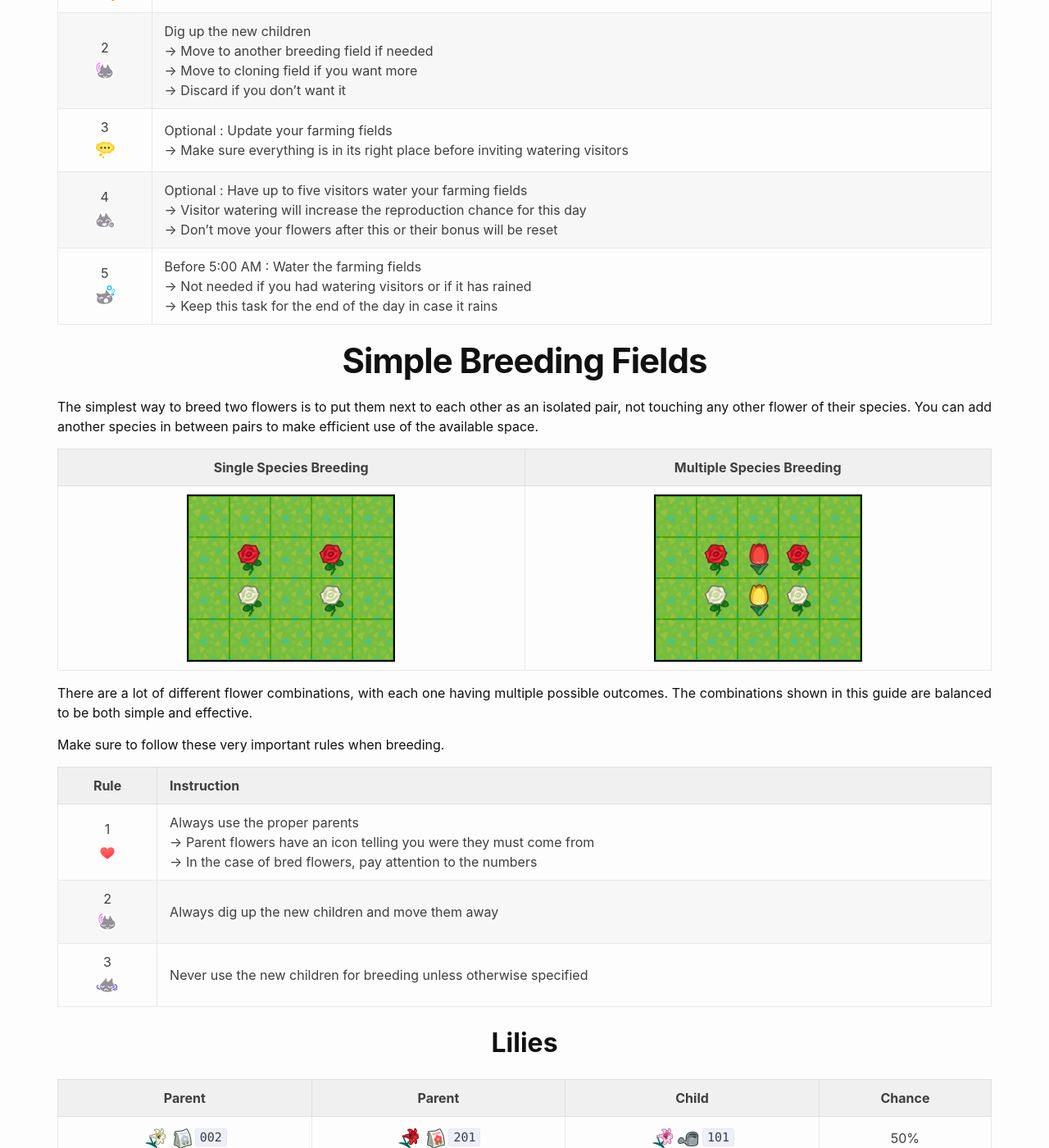
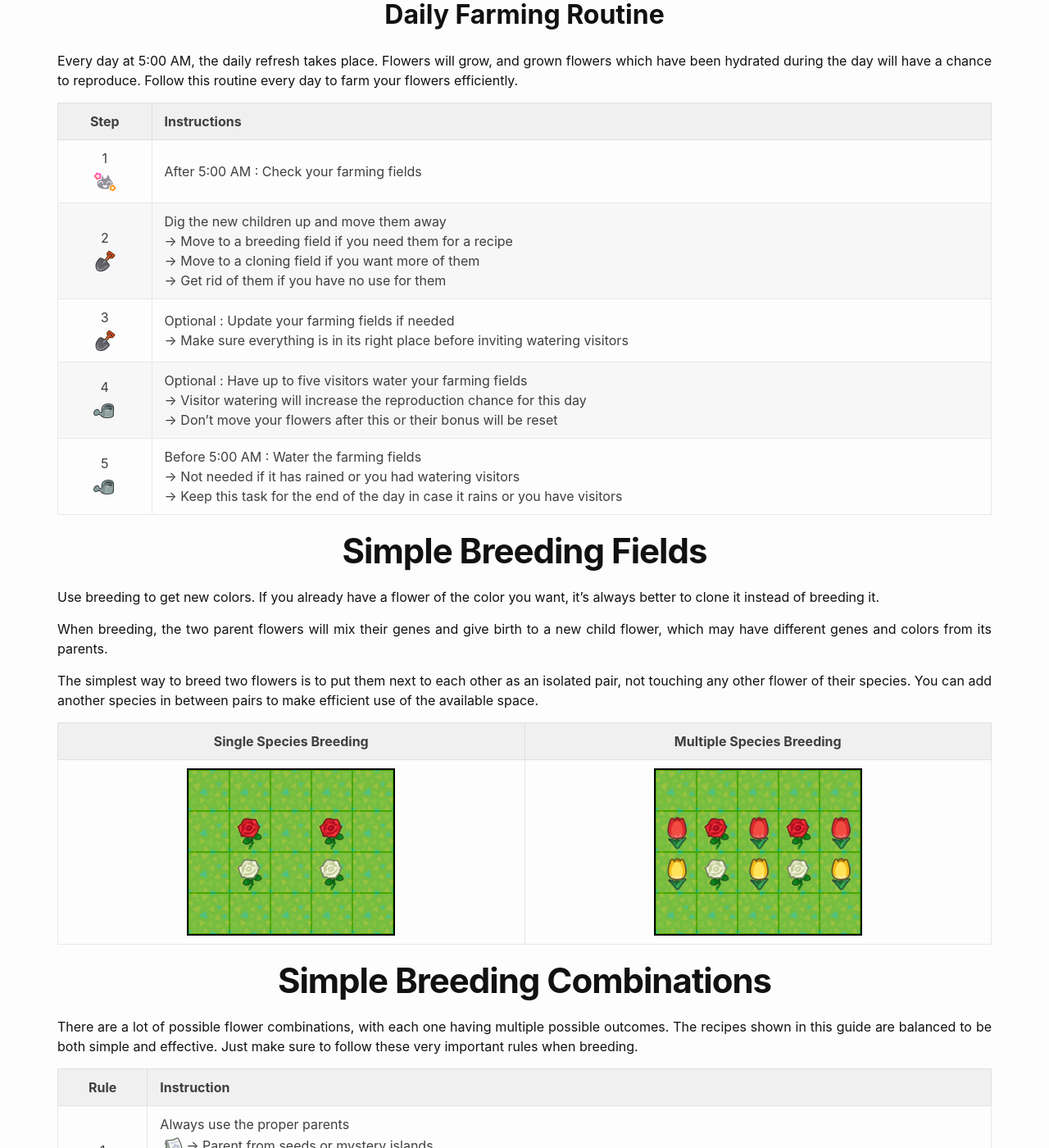
Before and after one commit to aiterusawato/satogu, a Jekyll site: the page built from acnh/flowers/simple.md, in a window 1280 px wide and 1400 px high, scrolled down 1603 px. Shown: the whole window at 82% size. Built offline with Jekyll 4.4.1, drawn with Linux system fonts in a browser that asks for light colours; some of the changed text lies outside the part shown.

Commit message:
Update simple guide

```diff
--- a/acnh/flowers/simple.md
+++ b/acnh/flowers/simple.md
@@ -8,17 +8,21 @@
 
 * Contents
 {:toc}
-# Simple Farming Steps
+# Simple Farming Instructions
 
-Even though the flower mechanics can be very deep, you can farm all the flowers you want easily and efficiently by following these very simple steps and rules.
+Even though the flower mechanics are very deep, you can farm all the flowers you want easily and efficiently by following these very simple instructions.
+
+## Farming Summary
+
+You have to start with flowers coming from seeds or mystery islands to ensure they have the right genes. Breed them together to get new colors, and once you get a new flower with a color you want, just clone it again and again.
 
 | Step | Instructions                                                 |
 | :--: | ------------------------------------------------------------ |
-| 1<br />![SW][] | Grow new flowers from seeds or bring wild flowers from mystery islands<br />→ Once you can see the flower's color, it will be able to reproduce |
-| 2<br />![](../img/exp/Love.png) | Put your flowers in [breeding fields](#simple-breeding-fields) to get new colors<br />→ Follow the breeding combinations and layouts shown in this guide |
-| 3<br />![](../img/exp/BrokenHeart.png) | Put your flowers in [cloning fields](#simple-cloning-fields) to get same color<br />→ Follow the cloning layouts shown in this guide |
-| 4<br />![BP][] | Have your flowers hydrated once a day by watering can or rain<br />→ Once the flower is sparkling, it's hydrated and will have a chance to reproduce |
-| 5<br />![](../img/exp/Greeting.png) | Have up to five visitors water your flowers to speed up the process<br />→ Visitor watering will increase the reproduction chance for this day |
+| 1<br />![SW][] | Grow new flowers from seeds or bring wild flowers from mystery islands<br />→ Once the flower is grown enough, it will be able to reproduce<br />→ Visual tip : if the flower's color is visible, it's grown enough |
+| 2<br />![Shovel][] | Put your flowers in [breeding fields](#simple-breeding-fields) to get new colors<br />→ Follow the breeding combinations and layouts shown in this guide |
+| 3<br />![Shovel][] | Once you get a flower with the color you want, put it in a [cloning field](#simple-cloning-fields)<br />→ Follow the cloning layouts shown in this guide |
+| 4<br />![BP][] | Have your flowers hydrated once a day by watering can or rain<br />→ Once the flower is hydrated and will have a chance to reproduce<br />→ Visual tip : if the flower is making small sparkles, it's hydrated |
+| 5<br />![BP][] | Have up to five visitors water your flowers to speed up the process<br />→ Visitor watering will increase the reproduction chance for this day<br />→ Visual tip : if the flower is making big sparkles, it's watered by five visitors |
 
 ## Daily Farming Routine
 
@@ -27,28 +31,32 @@
 | Step | Instructions                                                 |
 | :--: | ------------------------------------------------------------ |
 | 1<br />![](../img/exp/HappyFlower.png) | After 5:00 AM : Check your farming fields |
-| 2<br />![](../img/exp/Nodding.png) | Dig up the new children<br />→ Move to another breeding field if needed<br />→ Move to cloning field if you want more<br />→ Discard if you don't want it |
-| 3<br />![](../img/exp/Thinking.png) | Optional : Update your farming fields<br />→ Make sure everything is in its right place before inviting watering visitors |
-| 4<br />![](../img/exp/Greeting.png) | Optional : Have up to five visitors water your farming fields<br />→ Visitor watering will increase the reproduction chance for this day<br />→ Don't move your flowers after this or their bonus will be reset |
-| 5<br />![](../img/exp/Sleepy.png) | Before 5:00 AM : Water the farming fields<br />→ Not needed if you had watering visitors or if it has rained<br />→ Keep this task for the end of the day in case it rains |
+| 2<br />![Shovel][] | Dig the new children up and move them away<br />→ Move to a breeding field if you need them for a recipe<br />→ Move to a cloning field if you want more of them<br />→ Get rid of them if you have no use for them |
+| 3<br />![Shovel][] | Optional : Update your farming fields if needed<br />→ Make sure everything is in its right place before inviting watering visitors |
+| 4<br />![IWC][] | Optional : Have up to five visitors water your farming fields<br />→ Visitor watering will increase the reproduction chance for this day<br />→ Don't move your flowers after this or their bonus will be reset |
+| 5<br />![IWC][] | Before 5:00 AM : Water the farming fields<br />→ Not needed if it has rained or you had watering visitors<br />→ Keep this task for the end of the day in case it rains or you have visitors |
 
 # Simple Breeding Fields
 
+Use breeding to get new colors. If you already have a flower of the color you want, it's always better to clone it instead of breeding it.
+
+When breeding, the two parent flowers will mix their genes and give birth to a new child flower, which may have different genes and colors from its parents.
+
 The simplest way to breed two flowers is to put them next to each other as an isolated pair, not touching any other flower of their species. You can add another species in between pairs to make efficient use of the available space.
 
-|               Single Species Breeding               |              Multiple Species Breeding              |
-| :-------------------------------------------------: | :-------------------------------------------------: |
-| <img class="layout" src="../img/layout/iso1.png" /> | <img class="layout" src="../img/layout/iso2.png" /> |
+|                  Single Species Breeding                   |                 Multiple Species Breeding                  |
+| :--------------------------------------------------------: | :--------------------------------------------------------: |
+| <img class="layout" src="../img/LayoutSimpleBreed1.png" /> | <img class="layout" src="../img/LayoutSimpleBreed2.png" /> |
 
-There are a lot of different flower combinations, with each one having multiple possible outcomes. The combinations shown in this guide are balanced to be both simple and effective.
+# Simple Breeding Combinations
 
-Make sure to follow these very important rules when breeding.
+There are a lot of possible flower combinations, with each one having multiple possible outcomes. The recipes shown in this guide are balanced to be both simple and effective. Just make sure to follow these very important rules when breeding.
 
 |                Rule                 | Instruction                                                  |
 | :---------------------------------: | ------------------------------------------------------------ |
-|   1<br />![](../img/exp/Love.png)   | Always use the proper parents<br />→ Parent flowers have an icon telling you were they must come from<br />→ In the case of bred flowers, pay attention to the numbers |
-| 2<br />![](../img/exp/Nodding.png)  | Always dig up the new children and move them away            |
-| 3<br />![](../img/exp/Negative.png) | Never use the new children for breeding unless otherwise specified |
+|   1<br />![](../img/exp/Love.png)   | Always use the proper parents<br />![SW][]→ Parent from seeds or mystery islands<br />![NM][]→ Parent from mystery islands, some can be obtained from breeding<br />![IWC][]→ Parent from breeding, must have the right numbers |
+| 2<br />![](../img/exp/Nodding.png)  | Always dig the new children up and move them away            |
+| 3<br />![](../img/exp/Negative.png) | Never use the new children for breeding unless they appear in another recipe |
 
 ## Lilies
 
@@ -137,11 +145,15 @@
 
 # Simple Cloning Fields
 
+Use cloning to multiply the flowers you already have.
+
+When cloning, the parent flower will replicate its genes and give birth to a new child flower, which will have the same genes and color as its parent.
+
 The simplest way to clone a flower is to put it on its own, not touching any other flower of its species. You can add more species to make efficient use of the available space.
 
-|               Single Species Cloning                |              Multiple Species Cloning               |
-| :-------------------------------------------------: | :-------------------------------------------------: |
-| <img class="layout" src="../img/layout/clo1.png" /> | <img class="layout" src="../img/layout/clo2.png" /> |
+|                   Single Species Cloning                   |                  Multiple Species Cloning                  |
+| :--------------------------------------------------------: | :--------------------------------------------------------: |
+| <img class="layout" src="../img/LayoutSimpleClone1.png" /> | <img class="layout" src="../img/LayoutSimpleClone2.png" /> |
 
 # Gold Roses
 
@@ -171,6 +183,7 @@
 
 [News]: ../img/icon/Post.png "News"
 [Coin]: ../img/icon/Coin.png "Bells"
+[Shovel]: ../img/icon/Shovel.png "Shovel"
 [ST1]: ../img/svg/FlwStg1.svg "Sprouts"
 [ST2]: ../img/svg/FlwStg2.svg "Stems"
 [ST3]: ../img/svg/FlwStg3.svg "Buds"
```
Also changed, not shown: acnh/img/LayoutSimpleBreed1.png (renamed from acnh/img/layout/iso1.png), acnh/img/LayoutSimpleBreed2.png (added), acnh/img/LayoutSimpleClone1.png (renamed from acnh/img/layout/clo1.png), acnh/img/LayoutSimpleClone2.png (added), acnh/img/layout/clo2.png (deleted), acnh/img/layout/clone.png (deleted), acnh/img/layout/clone2.png (deleted), acnh/img/layout/iso2.png (deleted).
